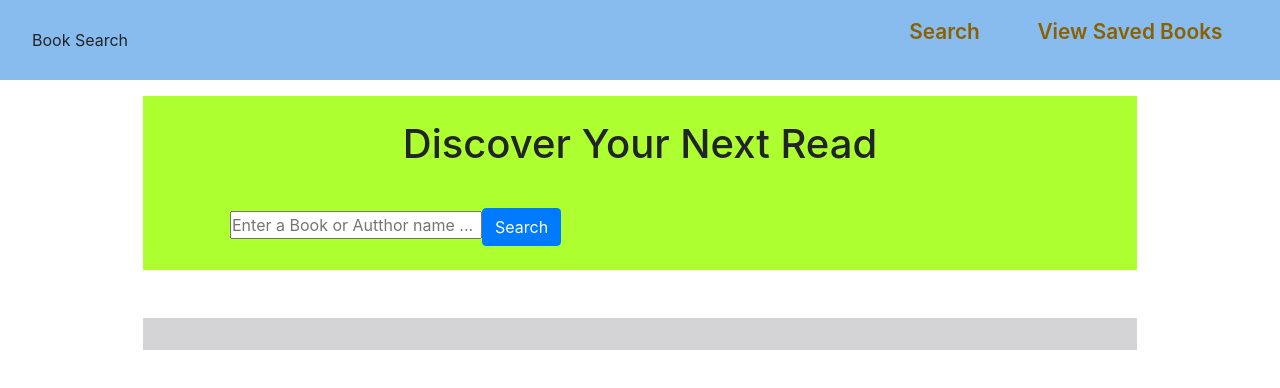
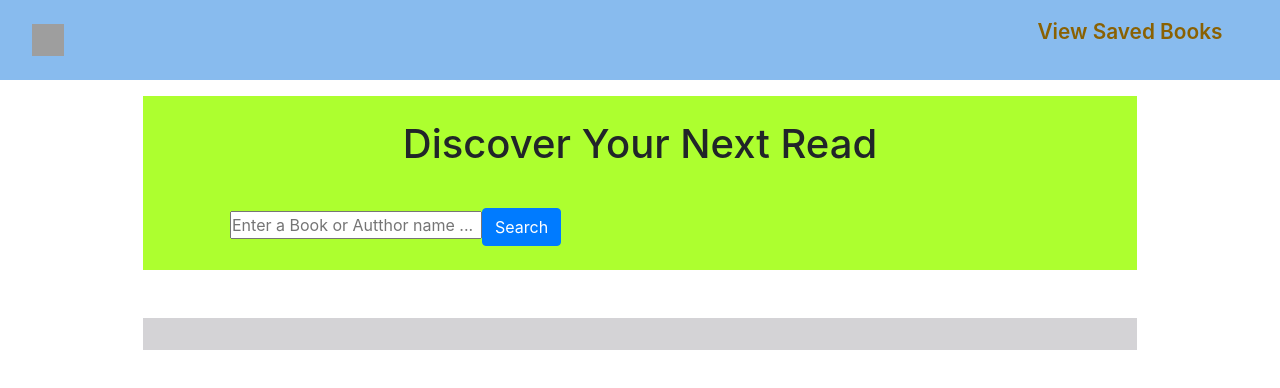
Before and after one commit to imbingz/MERN-Stack-Book-App, a React (Create React App) app in the folder client/: page / in a window 1280 px wide. Shown: the top 388 px of the page. Built offline with nearby package versions, Linux system fonts and the light colour scheme; grey boxes are pictures that could not be loaded.

Commit message:
added conditional rendering

```diff
--- a/client/src/components/Navbar/Navbar.js
+++ b/client/src/components/Navbar/Navbar.js
@@ -1,23 +1,37 @@
-import React from 'react';
-import { Link } from 'react-router-dom';
+import React, {useState, useEffect} from 'react';
+import { Link, useLocation } from 'react-router-dom';
 import './Navbar.css';
 
 
 function Navbar() {
+    const [isSearch, setIsSearch] = useState(false)
+    const location = useLocation();
+
+    console.log(location.pathname);
+
+    useEffect(() => {
+        if(location.pathname === '/save') {
+            setIsSearch(true)
+        }
+        if(location.pathname === '/')  {
+            setIsSearch(false)
+        }
+    }, [location.pathname])
 
 	return (
 		<nav className='Navbar'>
 			<div className='Navbar-brand'>
-				<span>Book Search</span>
+				<Link to='/'><img src='assets/book-logo.png' style={{width: 32, height: 32}} alt='book-logo'/> </Link>
 			</div>
 
 			<ul className='Navbar-links'>
-                <li className='Navbar-link'>
-					<Link to='/'> Search </Link>
-				</li>
-                <li className='Navbar-link'>
+                {isSearch && <li className='Navbar-link'>
+					<Link to='/'> Search Books </Link>
+				</li>}
+                {!isSearch && <li className='Navbar-link'>
 					<Link to='/save'> View Saved Books </Link>
-				</li>
+				</li>}
+
 			</ul>
 		</nav>
 	);
```
